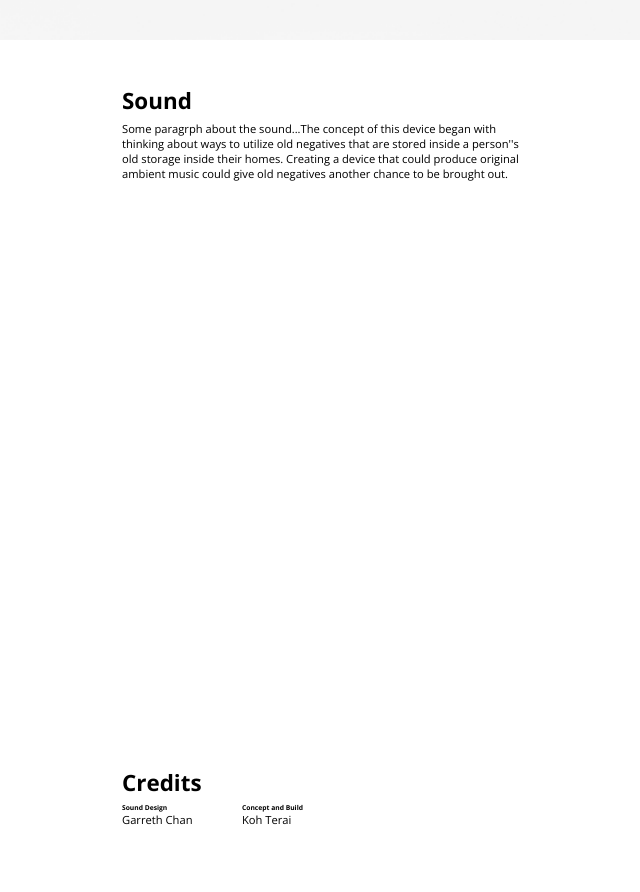
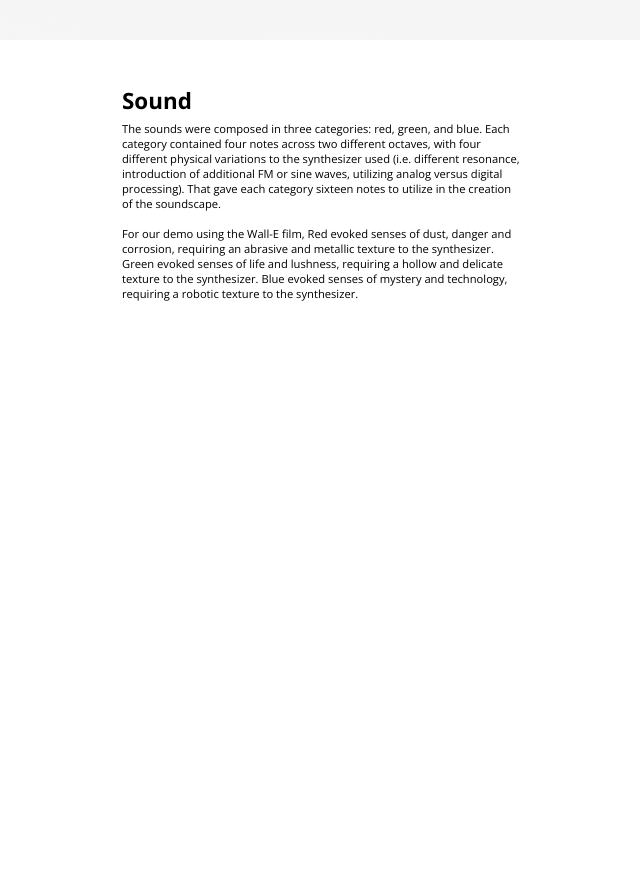
Before and after one commit to kohterai/portfolio-website, a React (Create React App) app: page /projects/audiloid in a window 1280 px wide. Shown: the part 1580-2472 px from the top of the page, without its empty margins (418-1058 px from the left). Built offline with nearby package versions, Linux system fonts and the light colour scheme.

Commit message:
Audiloid text fixed

```diff
--- a/src/Projects/Design/Audiloid.js
+++ b/src/Projects/Design/Audiloid.js
@@ -46,9 +46,17 @@ class Snake extends Component {
         <div className="text-container">
           <div className = "text-paragraphs">
             <h2>Sound</h2>
-            <p>Some paragrph about the sound...The concept of this device began with thinking about ways to utilize old negatives
-            that are stored inside a person''s old storage inside their homes. Creating a device that could
-            produce original ambient music could give old negatives another chance to be brought out.</p>
+            <p>The sounds were composed in three categories: red, green, and blue.
+            Each category contained four notes across two different octaves, with four
+            different physical variations to the synthesizer used (i.e. different resonance,
+            introduction of additional FM or sine waves, utilizing analog versus digital
+            processing). That gave each category sixteen notes to utilize in the creation
+            of the soundscape.</p>
+
+            <p>For our demo using the Wall-E film, Red evoked senses of dust, danger and corrosion, requiring an abrasive and
+            metallic texture to the synthesizer. Green evoked senses of life and lushness,
+            requiring a hollow and delicate texture to the synthesizer. Blue evoked senses of
+            mystery and technology, requiring a robotic texture to the synthesizer.</p>
           </div>
         </div>
 
```
Also changed, not shown: 3 other files (tests, documents, lock files or other folders).
